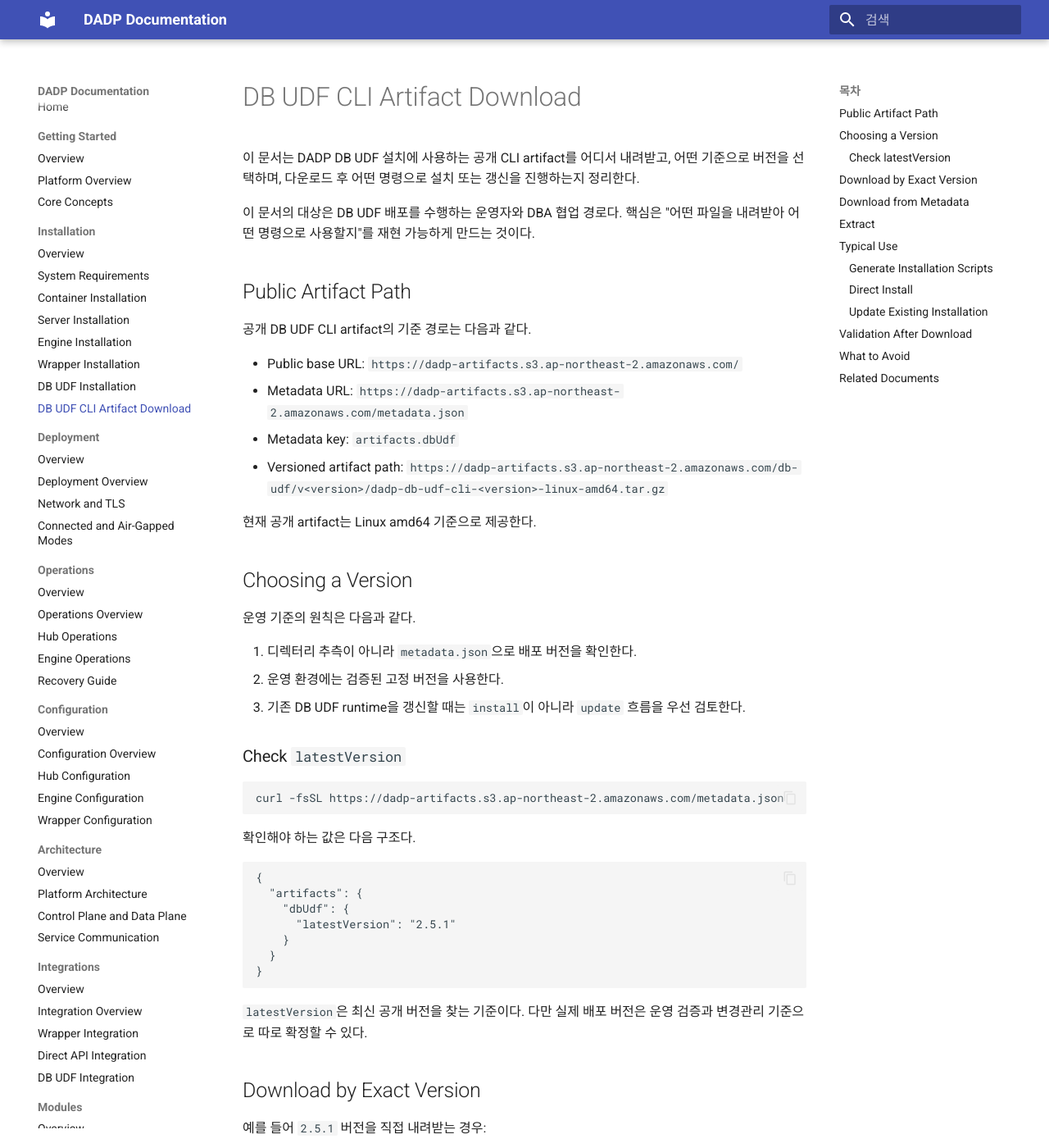
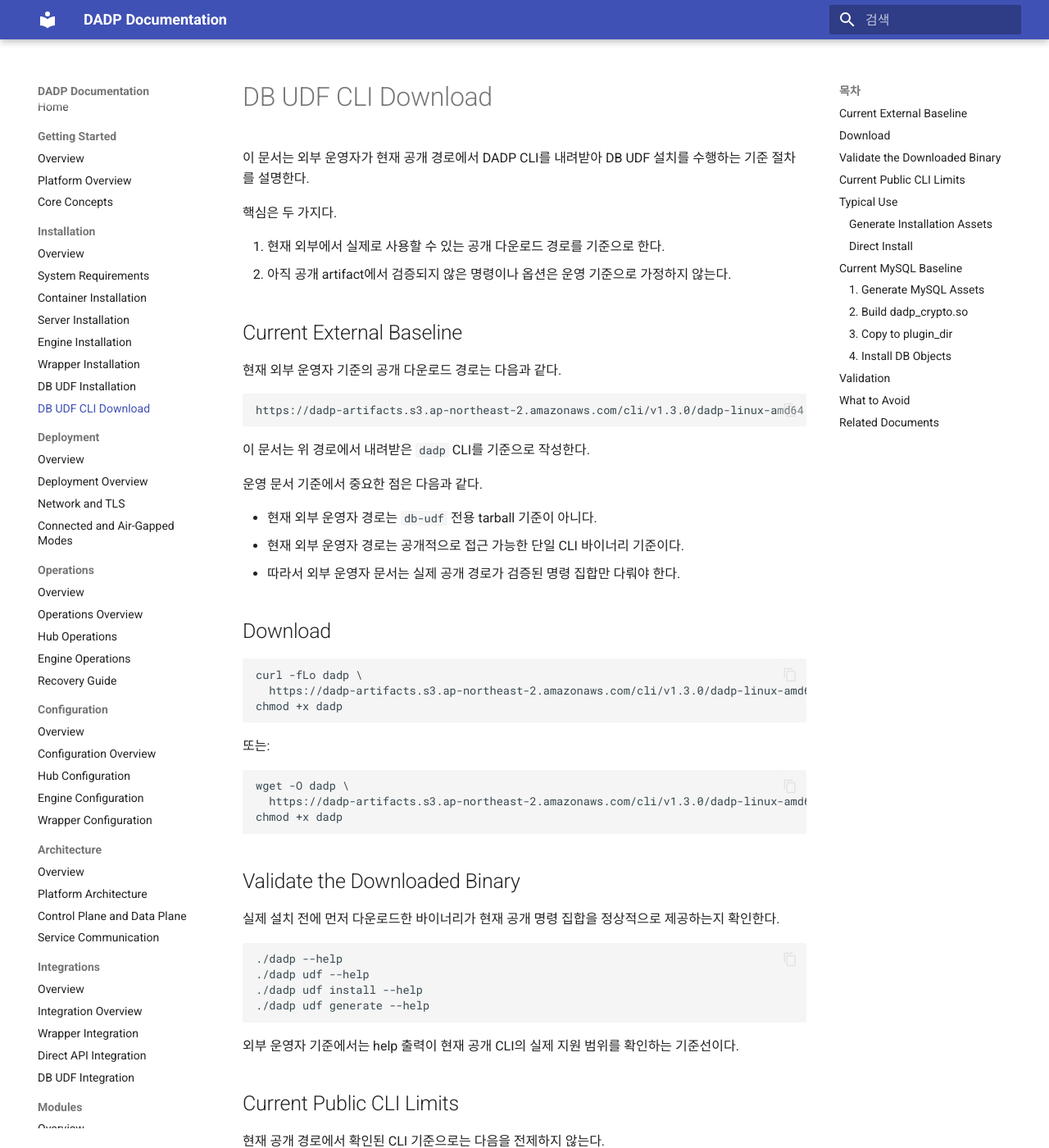
Before and after one commit to daoneCSH/docs-public, an MkDocs documentation site: the page built from docs/installation/db-udf-cli-artifact-download.md, in a window 1280 px wide and 1400 px high. Shown: the whole window at 82% size. Built offline with MkDocs 1.6.1 and Material for MkDocs 9.7.7, drawn with Linux system fonts in a browser that asks for light colours; some of the changed text lies outside the part shown.

Commit message:
docs: align db udf install docs with public cli baseline

````diff
--- a/docs/installation/db-udf-cli-artifact-download.md
+++ b/docs/installation/db-udf-cli-artifact-download.md
@@ -1,100 +1,73 @@
-# DB UDF CLI Artifact Download
+# DB UDF CLI Download
 
-이 문서는 DADP DB UDF 설치에 사용하는 공개 CLI artifact를 어디서 내려받고, 어떤 기준으로 버전을 선택하며, 다운로드 후 어떤 명령으로 설치 또는 갱신을 진행하는지 정리한다.
+이 문서는 외부 운영자가 현재 공개 경로에서 DADP CLI를 내려받아 DB UDF 설치를 수행하는 기준 절차를 설명한다.
 
-이 문서의 대상은 DB UDF 배포를 수행하는 운영자와 DBA 협업 경로다. 핵심은 "어떤 파일을 내려받아 어떤 명령으로 사용할지"를 재현 가능하게 만드는 것이다.
+핵심은 두 가지다.
 
-## Public Artifact Path
+1. 현재 외부에서 실제로 사용할 수 있는 공개 다운로드 경로를 기준으로 한다.
+2. 아직 공개 artifact에서 검증되지 않은 명령이나 옵션은 운영 기준으로 가정하지 않는다.
 
-공개 DB UDF CLI artifact의 기준 경로는 다음과 같다.
+## Current External Baseline
 
-- Public base URL: `https://dadp-artifacts.s3.ap-northeast-2.amazonaws.com/`
-- Metadata URL: `https://dadp-artifacts.s3.ap-northeast-2.amazonaws.com/metadata.json`
-- Metadata key: `artifacts.dbUdf`
-- Versioned artifact path:
-  `https://dadp-artifacts.s3.ap-northeast-2.amazonaws.com/db-udf/v<version>/dadp-db-udf-cli-<version>-linux-amd64.tar.gz`
+현재 외부 운영자 기준의 공개 다운로드 경로는 다음과 같다.
 
-현재 공개 artifact는 Linux amd64 기준으로 제공한다.
+```text
+https://dadp-artifacts.s3.ap-northeast-2.amazonaws.com/cli/v1.3.0/dadp-linux-amd64
+```
 
-## Choosing a Version
+이 문서는 위 경로에서 내려받은 `dadp` CLI를 기준으로 작성한다.
 
-운영 기준의 원칙은 다음과 같다.
+운영 문서 기준에서 중요한 점은 다음과 같다.
 
-1. 디렉터리 추측이 아니라 `metadata.json`으로 배포 버전을 확인한다.
-2. 운영 환경에는 검증된 고정 버전을 사용한다.
-3. 기존 DB UDF runtime을 갱신할 때는 `install`이 아니라 `update` 흐름을 우선 검토한다.
+- 현재 외부 운영자 경로는 `db-udf` 전용 tarball 기준이 아니다.
+- 현재 외부 운영자 경로는 공개적으로 접근 가능한 단일 CLI 바이너리 기준이다.
+- 따라서 외부 운영자 문서는 실제 공개 경로가 검증된 명령 집합만 다뤄야 한다.
 
-### Check `latestVersion`
+## Download
 
 ```bash
-curl -fsSL https://dadp-artifacts.s3.ap-northeast-2.amazonaws.com/metadata.json
-```
-
-확인해야 하는 값은 다음 구조다.
-
-```json
-{
-  "artifacts": {
-    "dbUdf": {
-      "latestVersion": "2.5.1"
-    }
-  }
-}
-```
-
-`latestVersion`은 최신 공개 버전을 찾는 기준이다. 다만 실제 배포 버전은 운영 검증과 변경관리 기준으로 따로 확정할 수 있다.
-
-## Download by Exact Version
-
-예를 들어 `2.5.1` 버전을 직접 내려받는 경우:
-
-```bash
-curl -fLo dadp-db-udf-cli-2.5.1-linux-amd64.tar.gz \
-  https://dadp-artifacts.s3.ap-northeast-2.amazonaws.com/db-udf/v2.5.1/dadp-db-udf-cli-2.5.1-linux-amd64.tar.gz
+curl -fLo dadp \
+  https://dadp-artifacts.s3.ap-northeast-2.amazonaws.com/cli/v1.3.0/dadp-linux-amd64
+chmod +x dadp
 ```
 
 또는:
 
 ```bash
-wget -O dadp-db-udf-cli-2.5.1-linux-amd64.tar.gz \
-  https://dadp-artifacts.s3.ap-northeast-2.amazonaws.com/db-udf/v2.5.1/dadp-db-udf-cli-2.5.1-linux-amd64.tar.gz
-```
-
-## Download from Metadata
-
-`metadata.json`에서 `latestVersion`을 읽은 뒤 다운로드하는 기본 절차는 다음과 같다.
-
-```bash
-VERSION=2.5.1
-curl -fLo "dadp-db-udf-cli-${VERSION}-linux-amd64.tar.gz" \
-  "https://dadp-artifacts.s3.ap-northeast-2.amazonaws.com/db-udf/v${VERSION}/dadp-db-udf-cli-${VERSION}-linux-amd64.tar.gz"
-```
-
-운영 자동화 스크립트를 작성할 때도 이 패턴을 기준으로 삼는 것이 안전하다.
-
-## Extract
-
-다운로드 후 tarball을 해제한다.
-
-```bash
-tar -xzf dadp-db-udf-cli-2.5.1-linux-amd64.tar.gz
+wget -O dadp \
+  https://dadp-artifacts.s3.ap-northeast-2.amazonaws.com/cli/v1.3.0/dadp-linux-amd64
 chmod +x dadp
 ```
 
-해제 후 기본 점검:
+## Validate the Downloaded Binary
+
+실제 설치 전에 먼저 다운로드한 바이너리가 현재 공개 명령 집합을 정상적으로 제공하는지 확인한다.
 
 ```bash
 ./dadp --help
 ./dadp udf --help
+./dadp udf install --help
+./dadp udf generate --help
 ```
 
-이 단계가 통과해야 실제 설치나 갱신 절차로 넘어간다.
+외부 운영자 기준에서는 help 출력이 현재 공개 CLI의 실제 지원 범위를 확인하는 기준선이다.
+
+## Current Public CLI Limits
+
+현재 공개 경로에서 확인된 CLI 기준으로는 다음을 전제하지 않는다.
+
+- `dadp udf update`
+- `--mysql-deploy-plugin`
+- `--mysql-ssh-user`
+- `--mysql-ssh-password`
+
+즉, 외부 운영자 문서에서는 아직 공개 바이너리에서 재검증되지 않은 `update` 흐름이나 MySQL 원격 플러그인 자동 배포 옵션을 설치 기본선으로 쓰지 않는다.
 
 ## Typical Use
 
-### Generate Installation Scripts
+### Generate Installation Assets
 
-운영팀 또는 DBA가 SQL 산출물을 먼저 검토해야 하는 경우:
+운영팀 또는 DBA가 SQL 산출물과 보조 파일을 먼저 검토해야 하는 경우:
 
 ```bash
 ./dadp udf generate \
@@ -108,7 +81,7 @@ chmod +x dadp
 
 ### Direct Install
 
-CLI가 대상 DB에 직접 연결해 필요한 UDF 오브젝트를 설치하는 경우:
+공개 CLI가 직접 설치를 지원하는 DB 유형에서는 다음과 같이 사용한다.
 
 ```bash
 ./dadp udf install \
@@ -121,36 +94,87 @@ CLI가 대상 DB에 직접 연결해 필요한 UDF 오브젝트를 설치하는
   --engine-url http://10.0.1.50:9003
 ```
 
-### Update Existing Installation
+## Current MySQL Baseline
 
-이미 설치된 DB UDF runtime을 현재 설정을 유지한 채 갱신하는 경우:
+현재 외부 운영자 기준에서 MySQL은 one-step 플러그인 배포로 설명하지 않는다. 검증된 기준 절차는 다음 순서다.
+
+1. 공개 CLI 바이너리 다운로드
+2. `dadp udf generate`
+3. 생성된 소스에서 `dadp_crypto.so` 빌드
+4. `plugin_dir`에 `dadp_crypto.so` 반입
+5. `dadp udf install`
+
+### 1. Generate MySQL Assets
 
 ```bash
-./dadp udf update \
-  --db-type postgres \
-  --db-host 10.0.1.30 \
-  --db-port 5432 \
-  --db-service appdb \
-  --db-user dadpuser \
-  --db-password mypassword
+./dadp udf generate \
+  --db-type mysql \
+  --db-user soe \
+  --engine-url http://10.0.1.50:9003 \
+  --output-dir ./dadp-udf-mysql
 ```
 
-운영자가 명시적으로 바꾸지 않으면 현재 설치된 runtime 설정을 유지하는 흐름을 우선 사용한다.
+생성 결과에는 일반적으로 다음 자산이 포함된다.
 
-## Validation After Download
+- `mysql_crypto.c`
+- `build.sh`
+- install SQL
+- verify SQL
+- uninstall SQL
 
-artifact를 내려받은 뒤에는 최소한 다음 항목을 확인한다.
+### 2. Build `dadp_crypto.so`
 
-- tarball 안에 `dadp` 실행 파일이 포함되어 있는가
+```bash
+cd ./dadp-udf-mysql
+chmod +x build.sh
+./build.sh
+```
+
+### 3. Copy to `plugin_dir`
+
+대상 MySQL 서버의 `plugin_dir`는 먼저 확인한다.
+
+```sql
+SHOW VARIABLES LIKE 'plugin_dir';
+```
+
+그 다음 운영 표준 방식으로 `dadp_crypto.so`를 해당 디렉터리에 배치한다.
+
+이 문서는 SSH 자동 복사나 원격 플러그인 자동 배포를 전제하지 않는다. 현재 공개 CLI 기준에서는 그 옵션이 외부 운영자 기본선으로 검증되지 않았기 때문이다.
+
+### 4. Install DB Objects
+
+```bash
+./dadp udf install \
+  --db-type mysql \
+  --db-host 10.0.1.210 \
+  --db-port 3306 \
+  --db-service appdb \
+  --db-user soe \
+  --db-password mypassword \
+  --engine-url http://10.0.1.50:9003
+```
+
+## Validation
+
+다운로드 후 최소 점검 항목은 다음과 같다.
+
 - `./dadp --help`가 정상 종료하는가
 - `./dadp udf --help`가 정상 종료하는가
-- 다운로드한 버전이 `metadata.json` 기준과 일치하는가
+- 설치 대상 벤더에 필요한 명령이 실제로 help에 존재하는가
+
+MySQL 설치 후에는 다음 검증을 함께 수행한다.
+
+- `dadp_health_check()` 호출
+- encrypt/decrypt round trip
+- 대상 스키마의 함수 또는 프로시저 존재 여부
 
 ## What to Avoid
 
-- 디렉터리 목록만 보고 최신 버전을 추정하지 않는다.
-- `metadata.json` 확인 없이 로컬에 남은 오래된 tarball을 재사용하지 않는다.
-- 비문서화된 플랫폼 artifact가 공개되어 있다고 가정하지 않는다.
+- 외부 운영자에게 아직 공개 검증되지 않은 `db-udf` 전용 S3 경로를 현재 기준이라고 설명하지 않는다.
+- 현재 공개 CLI 기준으로 `dadp udf update`를 기본 설치 절차에 포함하지 않는다.
+- `--mysql-deploy-plugin`, `--mysql-ssh-user`, `--mysql-ssh-password`를 외부 운영자 기본 옵션처럼 문서화하지 않는다.
+- MySQL 설치를 공유 객체 빌드와 `plugin_dir` 반입 없이 one-step 명령으로 설명하지 않는다.
 
 ## Related Documents
 
--- a/mkdocs.yml
+++ b/mkdocs.yml
@@ -29,7 +29,7 @@ nav:
       - Engine Installation: installation/engine-installation.md
       - Wrapper Installation: installation/wrapper-installation.md
       - DB UDF Installation: installation/db-udf-installation.md
-      - DB UDF CLI Artifact Download: installation/db-udf-cli-artifact-download.md
+      - DB UDF CLI Download: installation/db-udf-cli-artifact-download.md
   - Deployment:
       - Overview: deployment/index.md
       - Deployment Overview: deployment/deployment-overview.md
````
Also changed, not shown: docs/installation/db-udf-installation.md (+12 -12 lines), docs/installation/index.md (+1 -1 lines).
